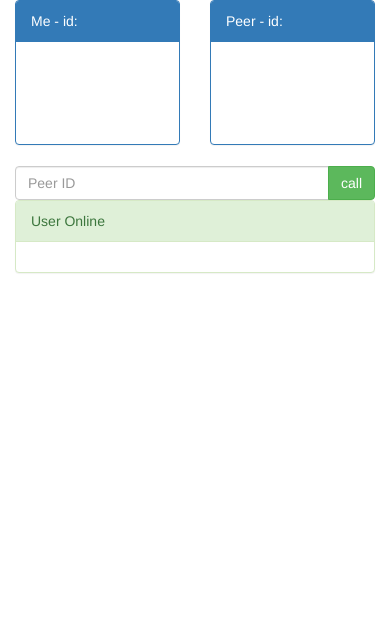
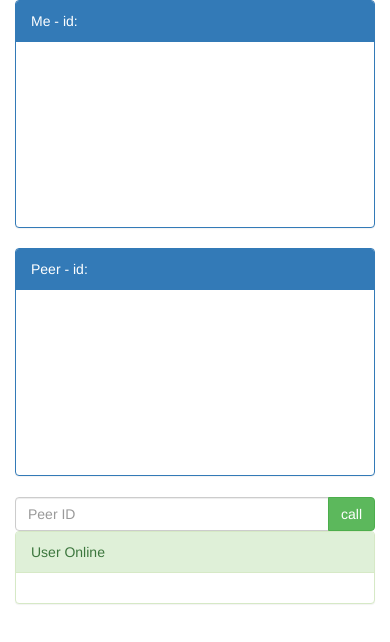
Before and after one commit to nguyenthang98/WebChatRTC, a website: page client/index.html in a window 390 px wide. Drawn offline with nearby package versions, Linux system fonts and the light colour scheme; no server answers.

Commit message:
fix responsive design

```diff
--- a/client/index.html
+++ b/client/index.html
@@ -20,7 +20,7 @@
 			<div class="col-xs-12 col-md-8">
 				<div class="row">
 					<!-- my panel -->
-					<div class="col-xs-6 col-sm-6">
+					<div class="col-xs-12 col-sm-6">
 						<div class="panel panel-primary">
 							<div class="panel-heading">Me - id: <small id="MyID"></small></div>
 							<div class="panel-body" >
@@ -29,7 +29,7 @@
 						</div>
 					</div>
 					<!-- peer panel -->
-					<div class="col-xs-6 col-sm-6">
+					<div class="col-xs-12 col-sm-6">
 						<div class="panel panel-primary">
 							<div class="panel-heading">Peer - id: <small id="PeerID"></small></div>
 							<div class="panel-body" >
```
